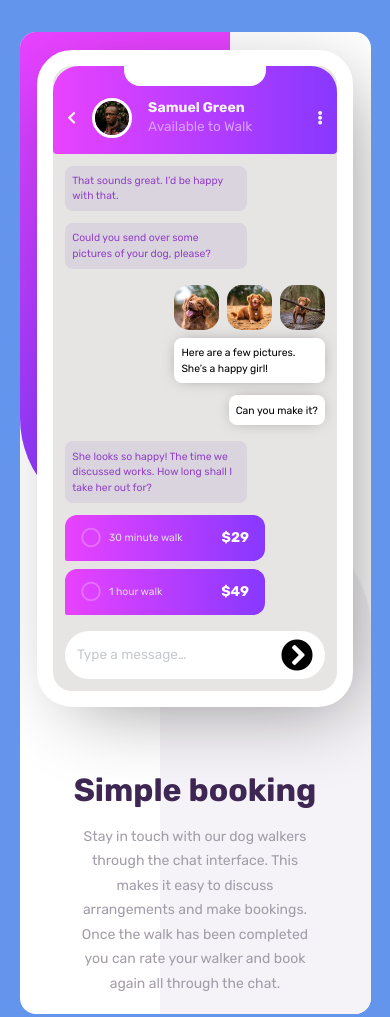
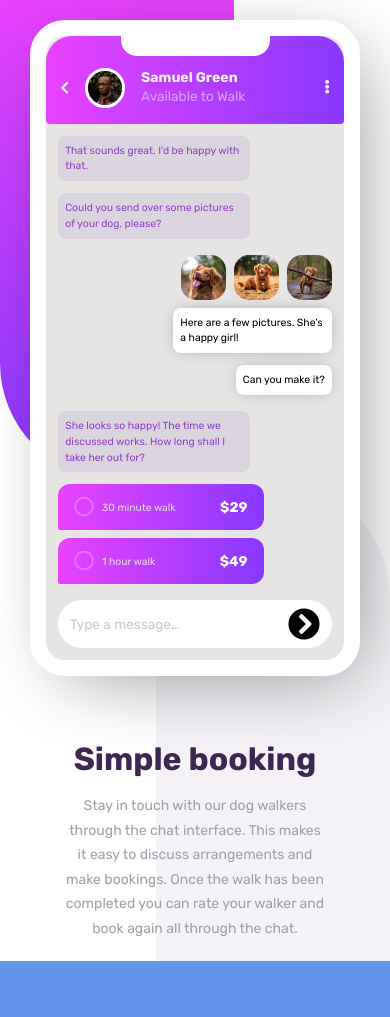
Before and after one commit to sudip-101/chat-app-css-illustrator, a plain HTML site: page index.html in a window 390 px wide. After the commit the page ends 961 px from the top, so only its background shows below. Drawn offline with Linux system fonts and the light colour scheme.

Commit message:
Fixed spacing

```diff
--- a/style.css
+++ b/style.css
@@ -331,7 +331,10 @@ section .container {
     }
 
     main section {
-        margin: 2rem auto;
+        /* margin: 2rem auto; */
+        width: 100%;
+        height: 100%;
+        border-radius: 0;
     }
 
     section .container {
@@ -398,3 +401,9 @@ section .container {
         padding: 5%;
     }
 }
+
+@media only screen and (max-width: 375px) {
+    body {
+        font-size: 12px;
+    }
+}
```
